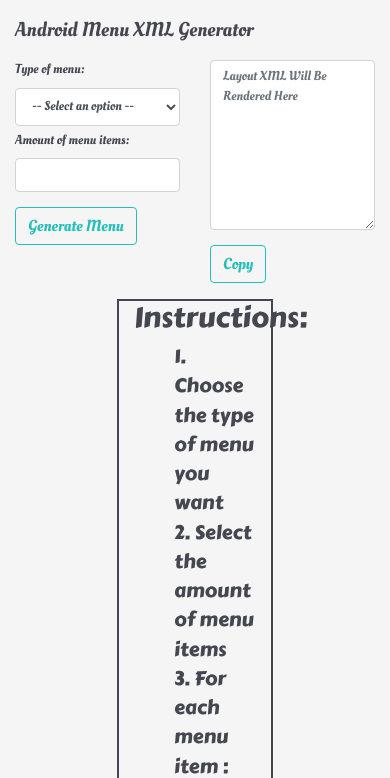
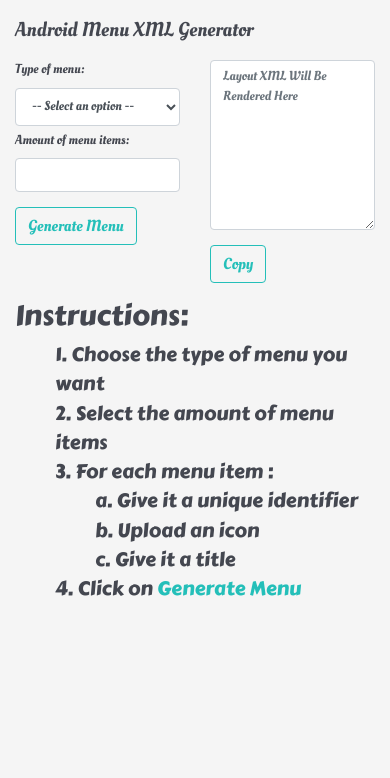
Before and after one commit to TomerPacific/Android-XML-Menu-Generator, a plain HTML site: page index.html in a window 390 px wide. Shown: the top 778 px of the page. Drawn offline with nearby package versions, Linux system fonts and the light colour scheme.

Commit message:
PWA styling instructions to fit small screens and removing border

```diff
--- a/style.css
+++ b/style.css
@@ -52,8 +52,6 @@ button, input, select, option {
 #instructions {
     font-family: 'Carter One', cursive;
     margin-top: 4%;
-    border: 2px solid #444750;
-    width: 40%;
 }
 
 #explanation {
```
